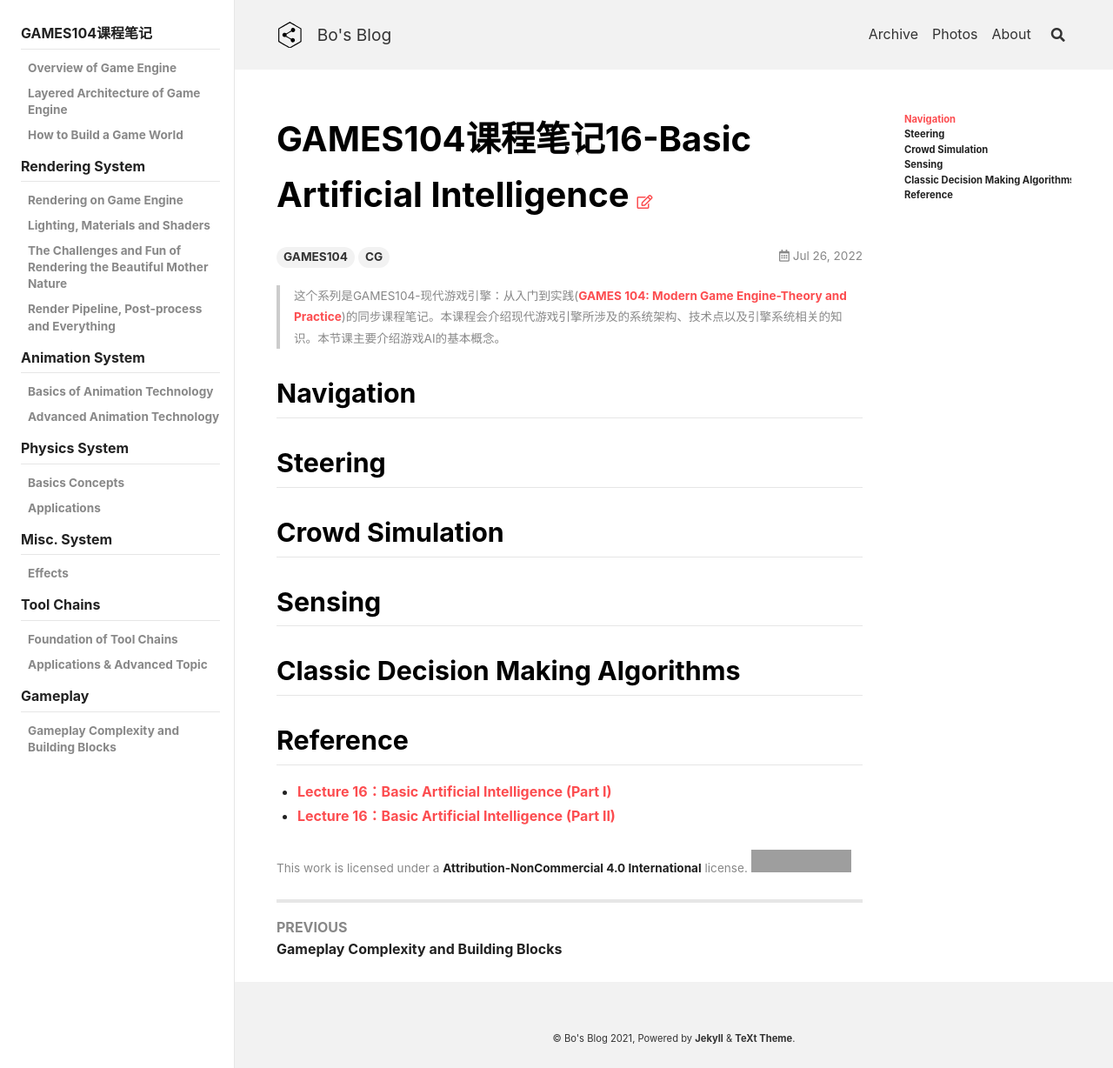
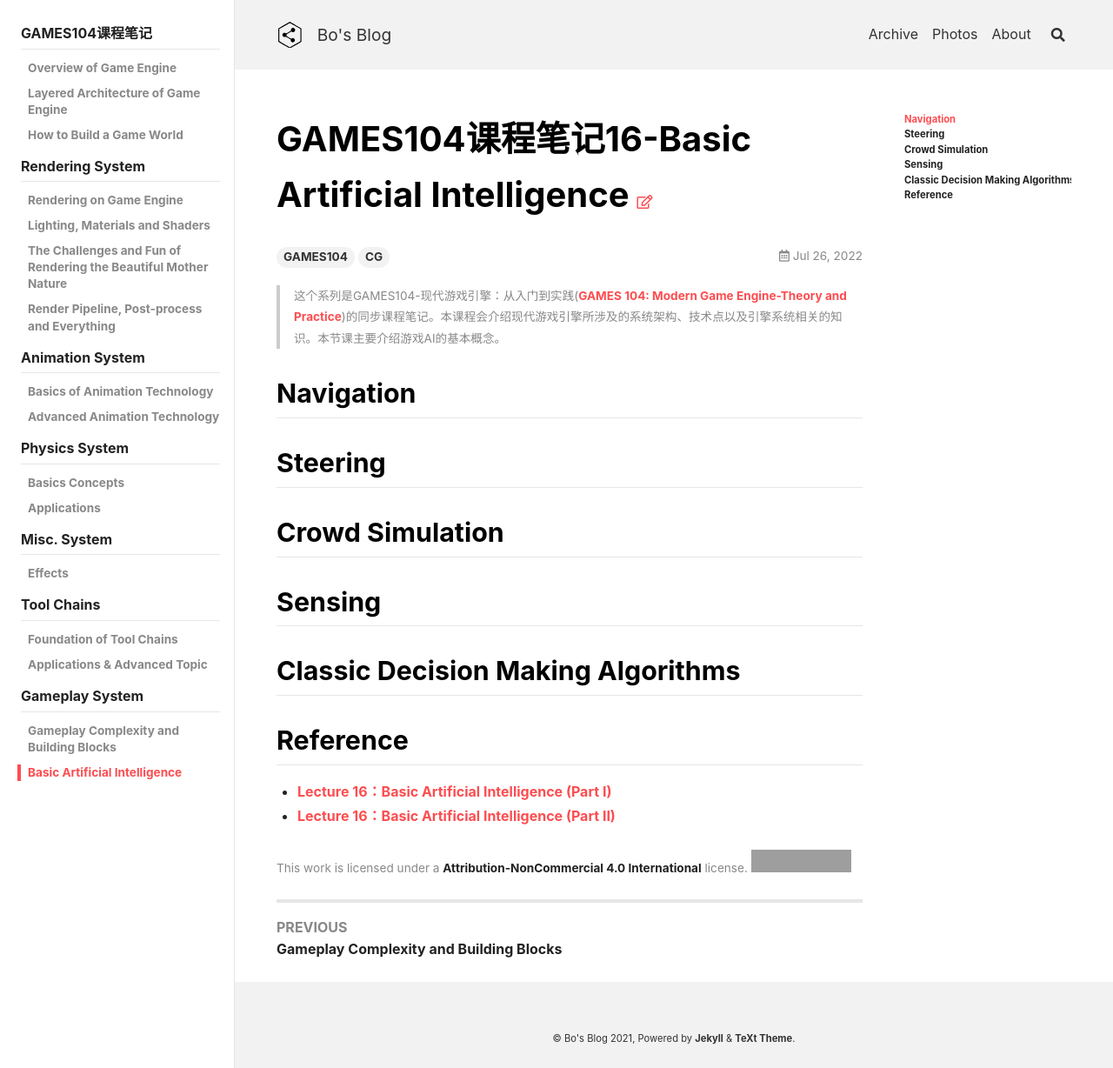
Before and after one commit to peng00bo00/peng00bo00_previous_blog, a Jekyll site: the page built from _posts/2022-07-26-GAMES104-NOTES-16.md, in a window 1280 px wide. Shown: the whole page at 87% size. Built offline with Jekyll 4.4.1, drawn with Linux system fonts in a browser that asks for light colours; nearby versions of some CDN libraries; grey boxes are pictures that could not be loaded.

Commit message:
Update navigation.yml

```diff
--- a/_data/navigation.yml
+++ b/_data/navigation.yml
@@ -262,10 +262,12 @@
         url: /2022/07/06/GAMES104-NOTES-13.html
       - title: Applications & Advanced Topic
         url: /2022/07/08/GAMES104-NOTES-14.html
-  - title: Gameplay
+  - title: Gameplay System
     children:
       - title: Gameplay Complexity and Building Blocks
         url: /2022/07/24/GAMES104-NOTES-15.html
+      - title: Basic Artificial Intelligence
+        url: /2022/07/26/GAMES104-NOTES-16.html
 
 PBRT:
   - title: PBRT读书笔记
```
